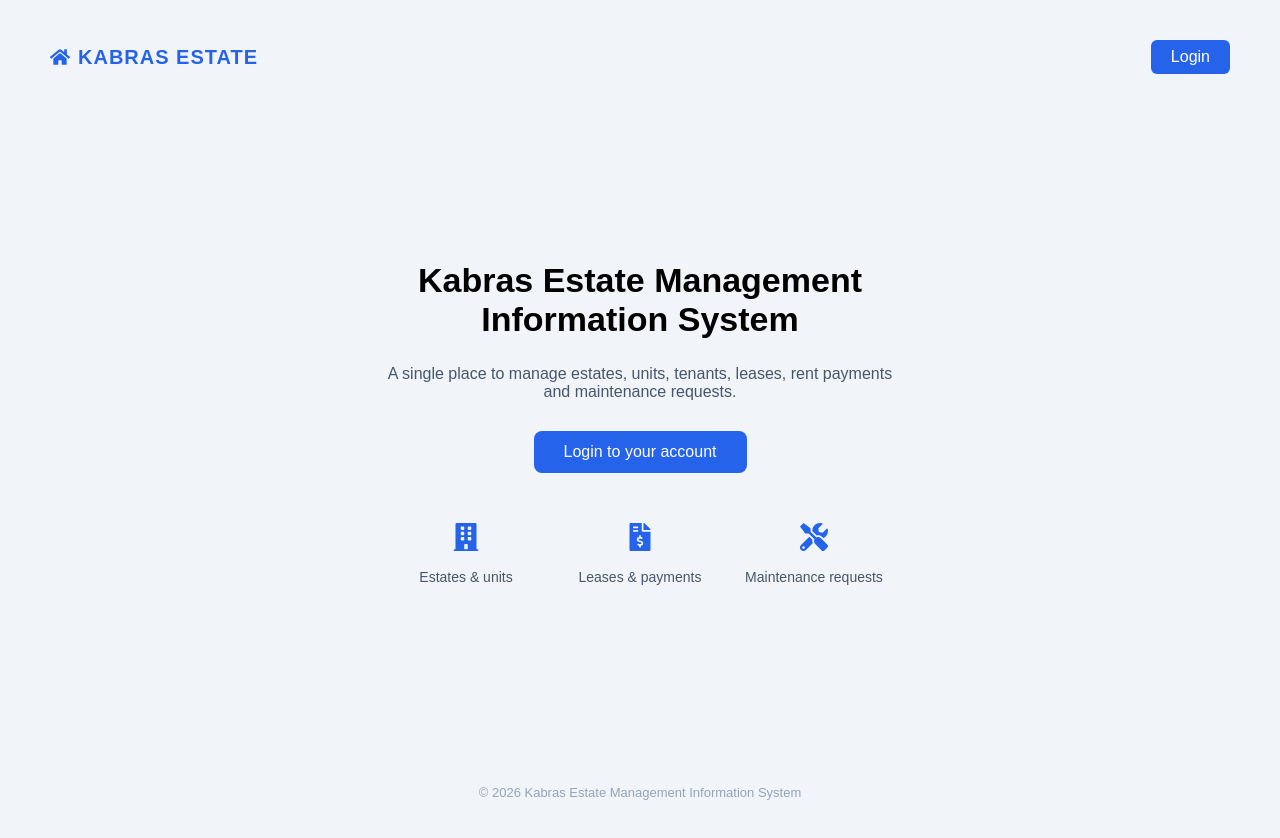
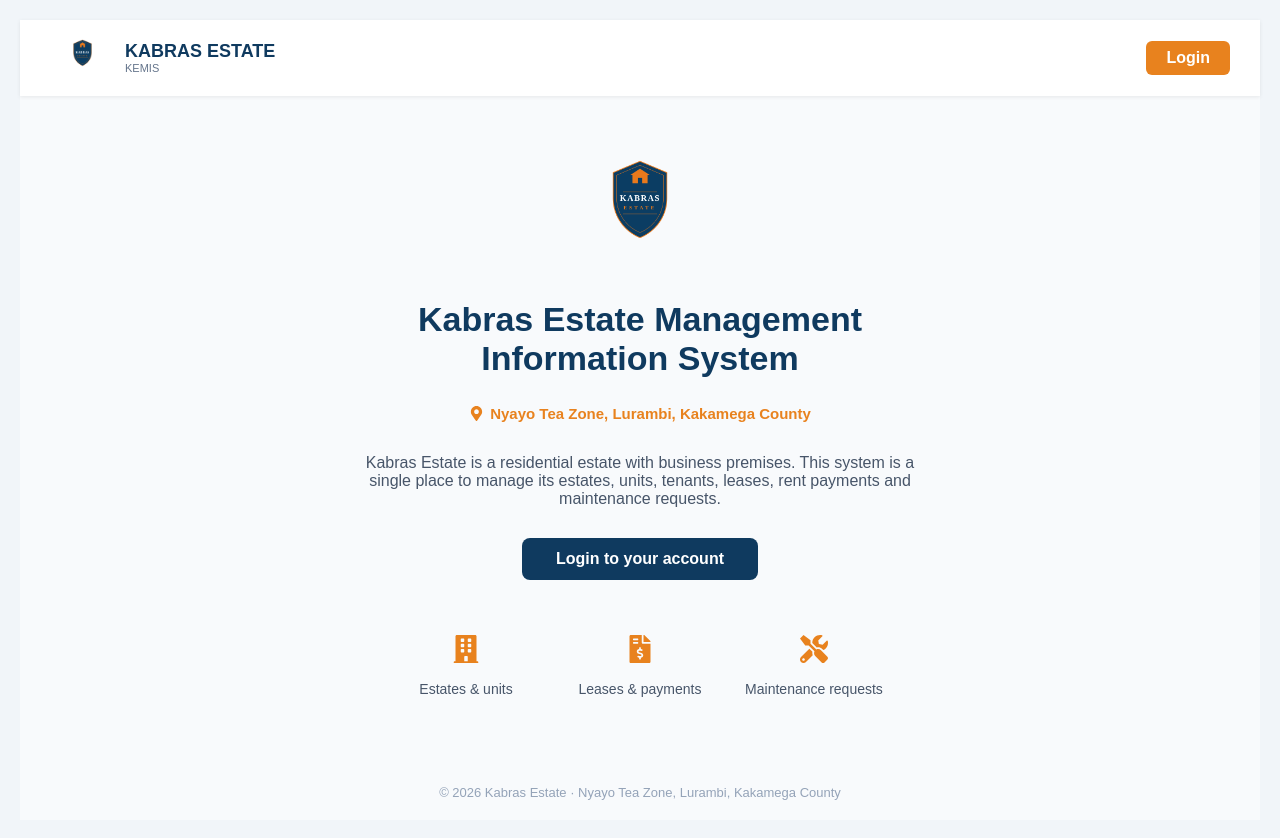
Before and after one commit to Duncanlisutsa/KEMIS, a React (Vite) app in the folder kemis-frontend/: page / in a window 1280 px wide. Built offline with nearby package versions, Linux system fonts and the light colour scheme; no server answers.

Commit message:
Enhancement of the Landing page

```diff
--- a/kemis-frontend/src/components/sidebar.jsx
+++ b/kemis-frontend/src/components/sidebar.jsx
@@ -4,6 +4,7 @@ import { AuthContext } from "../context/AuthContext";
 import { PERMISSIONS } from "../config/permissions";
 
 import { Link } from "react-router-dom";
+import logo from "../assets/logo.png";
 import {
   FaHome,
   FaBuilding,
@@ -73,6 +74,12 @@ function Sidebar({ isOpen, onNavigate }) {
       }}
     >
       <>
+        <img
+          src={logo}
+          alt="Kabras Estate logo"
+          style={{ height: "60px", marginBottom: "10px" }}
+        />
+
         <h2
           style={{
             marginBottom: "5px",
--- a/kemis-frontend/src/pages/Landing.jsx
+++ b/kemis-frontend/src/pages/Landing.jsx
@@ -1,7 +1,9 @@
 import { Link } from "react-router-dom";
-import { FaHome, FaBuilding, FaFileInvoiceDollar, FaTools } from "react-icons/fa";
+import { FaBuilding, FaFileInvoiceDollar, FaTools, FaMapMarkerAlt } from "react-icons/fa";
+import logo from "../assets/logo.png";
 
-const BRAND_COLOR = "#2563eb";
+const NAVY = "#0f3a5f";
+const ACCENT = "#e8821e";
 
 function Landing() {
   const isLoggedIn = !!localStorage.getItem("access_token");
@@ -12,6 +14,7 @@ function Landing() {
         minHeight: "100vh",
         display: "flex",
         flexDirection: "column",
+        background: "#f8fafc",
       }}
     >
       <header
@@ -19,31 +22,37 @@ function Landing() {
           display: "flex",
           justifyContent: "space-between",
           alignItems: "center",
-          padding: "20px 30px",
+          padding: "16px 30px",
+          background: "white",
+          boxShadow: "0 1px 4px rgba(0,0,0,0.08)",
         }}
       >
         <div
           style={{
             display: "flex",
             alignItems: "center",
-            gap: "8px",
-            fontSize: "20px",
-            fontWeight: "bold",
-            letterSpacing: "1px",
-            color: BRAND_COLOR,
+            gap: "10px",
           }}
         >
-          <FaHome /> KABRAS ESTATE
+          <img src={logo} alt="Kabras Estate logo" style={{ height: "44px" }} />
+
+          <div style={{ lineHeight: 1.1 }}>
+            <div style={{ fontSize: "18px", fontWeight: "bold", color: NAVY }}>
+              KABRAS ESTATE
+            </div>
+            <div style={{ fontSize: "11px", color: "#64748b" }}>KEMIS</div>
+          </div>
         </div>
 
         <Link
           to={isLoggedIn ? "/dashboard" : "/login"}
           style={{
-            background: BRAND_COLOR,
+            background: ACCENT,
             color: "white",
             padding: "8px 20px",
             borderRadius: "6px",
             textDecoration: "none",
+            fontWeight: "bold",
           }}
         >
           {isLoggedIn ? "Go to Dashboard" : "Login"}
@@ -58,27 +67,45 @@ function Landing() {
           alignItems: "center",
           justifyContent: "center",
           textAlign: "center",
-          padding: "40px 20px",
+          padding: "50px 20px",
         }}
       >
-        <h1 style={{ fontSize: "34px", maxWidth: "600px", margin: "0 0 10px 0" }}>
+        <img src={logo} alt="Kabras Estate logo" style={{ height: "130px", marginBottom: "20px" }} />
+
+        <h1 style={{ fontSize: "34px", maxWidth: "620px", margin: "0 0 12px 0", color: NAVY }}>
           Kabras Estate Management Information System
         </h1>
 
-        <p style={{ maxWidth: "520px", color: "#475569", fontSize: "16px", marginBottom: "30px" }}>
-          A single place to manage estates, units, tenants, leases, rent payments
-          and maintenance requests.
+        <p
+          style={{
+            display: "flex",
+            alignItems: "center",
+            gap: "6px",
+            color: ACCENT,
+            fontWeight: "bold",
+            fontSize: "15px",
+            marginBottom: "16px",
+          }}
+        >
+          <FaMapMarkerAlt /> Nyayo Tea Zone, Lurambi, Kakamega County
+        </p>
+
+        <p style={{ maxWidth: "560px", color: "#475569", fontSize: "16px", marginBottom: "30px" }}>
+          Kabras Estate is a residential estate with business premises. This
+          system is a single place to manage its estates, units, tenants,
+          leases, rent payments and maintenance requests.
         </p>
 
         <Link
           to={isLoggedIn ? "/dashboard" : "/login"}
           style={{
-            background: BRAND_COLOR,
+            background: NAVY,
             color: "white",
-            padding: "12px 30px",
+            padding: "12px 34px",
             borderRadius: "8px",
             textDecoration: "none",
             fontSize: "16px",
+            fontWeight: "bold",
           }}
         >
           {isLoggedIn ? "Go to Dashboard" : "Login to your account"}
@@ -90,29 +117,29 @@ function Landing() {
             flexWrap: "wrap",
             justifyContent: "center",
             gap: "24px",
-            marginTop: "50px",
+            marginTop: "55px",
             maxWidth: "700px",
           }}
         >
           <div style={{ width: "150px" }}>
-            <FaBuilding size={28} color={BRAND_COLOR} />
+            <FaBuilding size={28} color={ACCENT} />
             <p style={{ fontSize: "14px", color: "#475569" }}>Estates & units</p>
           </div>
 
           <div style={{ width: "150px" }}>
-            <FaFileInvoiceDollar size={28} color={BRAND_COLOR} />
+            <FaFileInvoiceDollar size={28} color={ACCENT} />
             <p style={{ fontSize: "14px", color: "#475569" }}>Leases & payments</p>
           </div>
 
           <div style={{ width: "150px" }}>
-            <FaTools size={28} color={BRAND_COLOR} />
+            <FaTools size={28} color={ACCENT} />
             <p style={{ fontSize: "14px", color: "#475569" }}>Maintenance requests</p>
           </div>
         </div>
       </main>
 
       <footer style={{ textAlign: "center", padding: "20px", color: "#94a3b8", fontSize: "13px" }}>
-        &copy; {new Date().getFullYear()} Kabras Estate Management Information System
+        &copy; {new Date().getFullYear()} Kabras Estate &middot; Nyayo Tea Zone, Lurambi, Kakamega County
       </footer>
     </div>
   );
--- a/kemis-frontend/src/pages/Login.jsx
+++ b/kemis-frontend/src/pages/Login.jsx
@@ -1,6 +1,7 @@
 import { useState, useEffect, useContext } from "react";
 import { useNavigate, Link } from "react-router-dom";
-import { FaEye, FaEyeSlash, FaHome } from "react-icons/fa";
+import { FaEye, FaEyeSlash } from "react-icons/fa";
+import logo from "../assets/logo.png";
 import api from "../services/api";
 import { AuthContext } from "../context/AuthContext";
 import { useNotification } from "../context/NotificationContext";
@@ -115,6 +116,12 @@ function Login() {
             marginBottom: "20px",
           }}
         >
+          <img
+            src={logo}
+            alt="Kabras Estate logo"
+            style={{ height: "60px", marginBottom: "8px" }}
+          />
+
           <h1
             style={{
               display: "flex",
@@ -126,7 +133,7 @@ function Login() {
               color: BRAND_COLOR,
             }}
           >
-            <FaHome /> KABRAS ESTATE
+            KABRAS ESTATE
           </h1>
 
           <h2 style={{ margin: "6px 0 0 0" }}>Login</h2>
```
Also changed, not shown: kemis-frontend/src/assets/logo.png (added).
